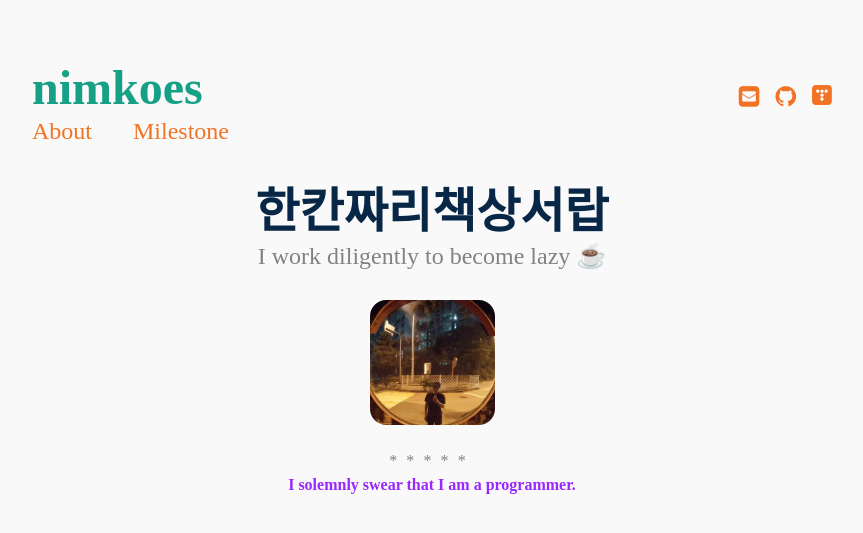
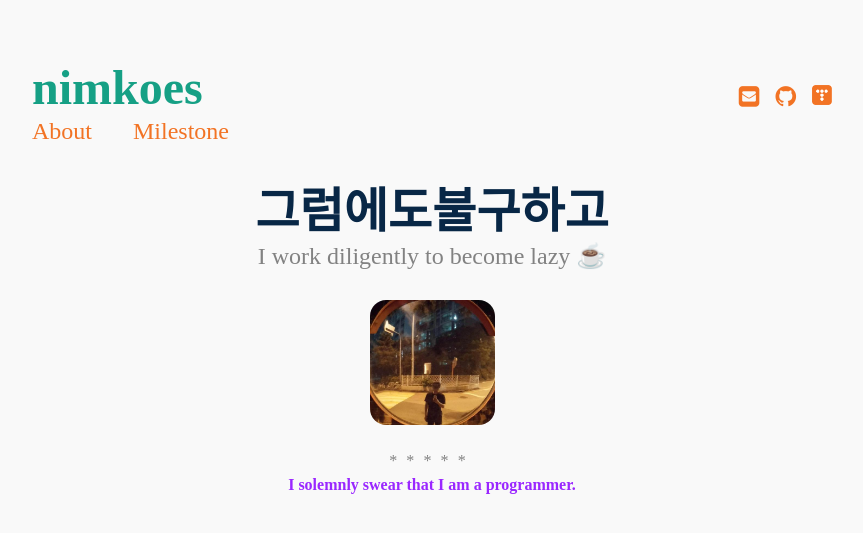
Before and after one commit to nimkoes/portfolio, a Jekyll site: the page built from index.md, in a window 1280 px wide. Shown: the top 533 px of the page, without its empty margins (208-1071 px from the left). Built offline with Jekyll 4.4.1, drawn with Linux system fonts in a browser that asks for light colours.

Commit message:
mod title

```diff
--- a/index.md
+++ b/index.md
@@ -1,6 +1,6 @@
 ---
 layout: page
-title: 한칸짜리책상서랍
+title: 그럼에도불구하고
 subtitle: I work diligently to become lazy ☕
 sitemap:
   priority: 0.9
```
